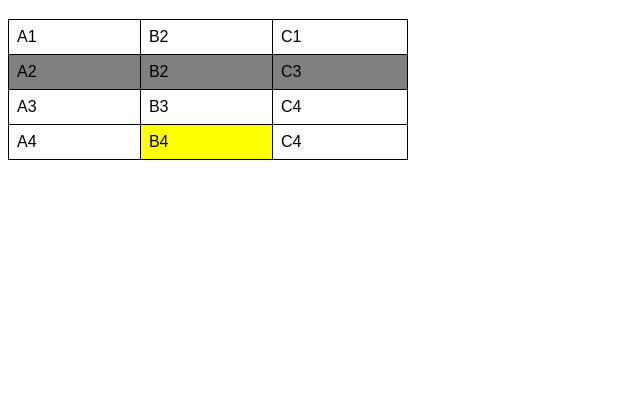
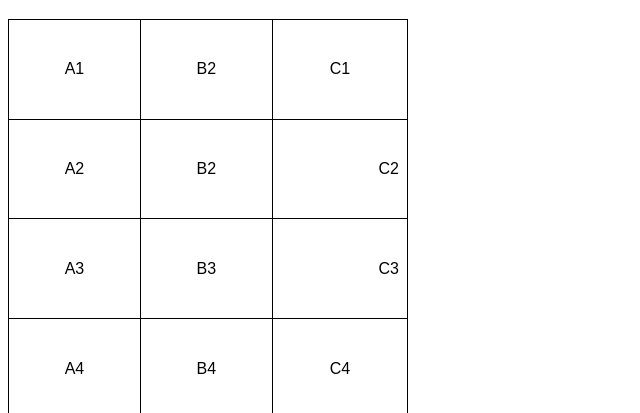
Before and after one commit to KSteinbach/html-css, a plain HTML site: page exercicios/ex023/tabela01.html in a window 1280 px wide. Shown: the part 61-474 px from the top of the page, without its empty margins (0-640 px from the left). Drawn offline with Linux system fonts and the light colour scheme.

Commit message:
atualizando tabela01, criei tabela02

```diff
--- a/exercicios/ex023/tabela01.html
+++ b/exercicios/ex023/tabela01.html
@@ -11,20 +11,19 @@
 
         table {
             width: 400px;
+            height: 400px;
             border-collapse: collapse;
-        }
-
-        tr.linha {
-            background-color: gray;
         }
 
         td {
             border: 1px solid black;
             padding: 8px;
+            text-align: center; /* Alinhamento horizontal */
+            vertical-align: middle; /* Alinhamento vertical */
         }
 
-        td.dado {
-            background-color: yellow;
+        .numero {
+            text-align: right;
         }
     </style>
 </head>
@@ -43,19 +42,19 @@
             <td>B2</td>
             <td>C1</td>
         </tr>
-        <tr class="linha"> <!-- Segunda linha -->
+        <tr> <!-- Segunda linha -->
             <td>A2</td>
             <td>B2</td>
-            <td>C3</td>
+            <td class="numero">C2</td>
         </tr>
         <tr> <!-- Terceira linha -->
             <td>A3</td>
             <td>B3</td>
-            <td>C4</td>
+            <td class="numero">C3</td>
         </tr>
         <tr> <!-- Quarta linha -->
             <td>A4</td>
-            <td class="dado">B4</td>
+            <td>B4</td>
             <td>C4</td>
         </tr>
     </table>
```
Also changed, not shown: exercicios/ex023/tabela02.html (added, +11 -0 lines).
